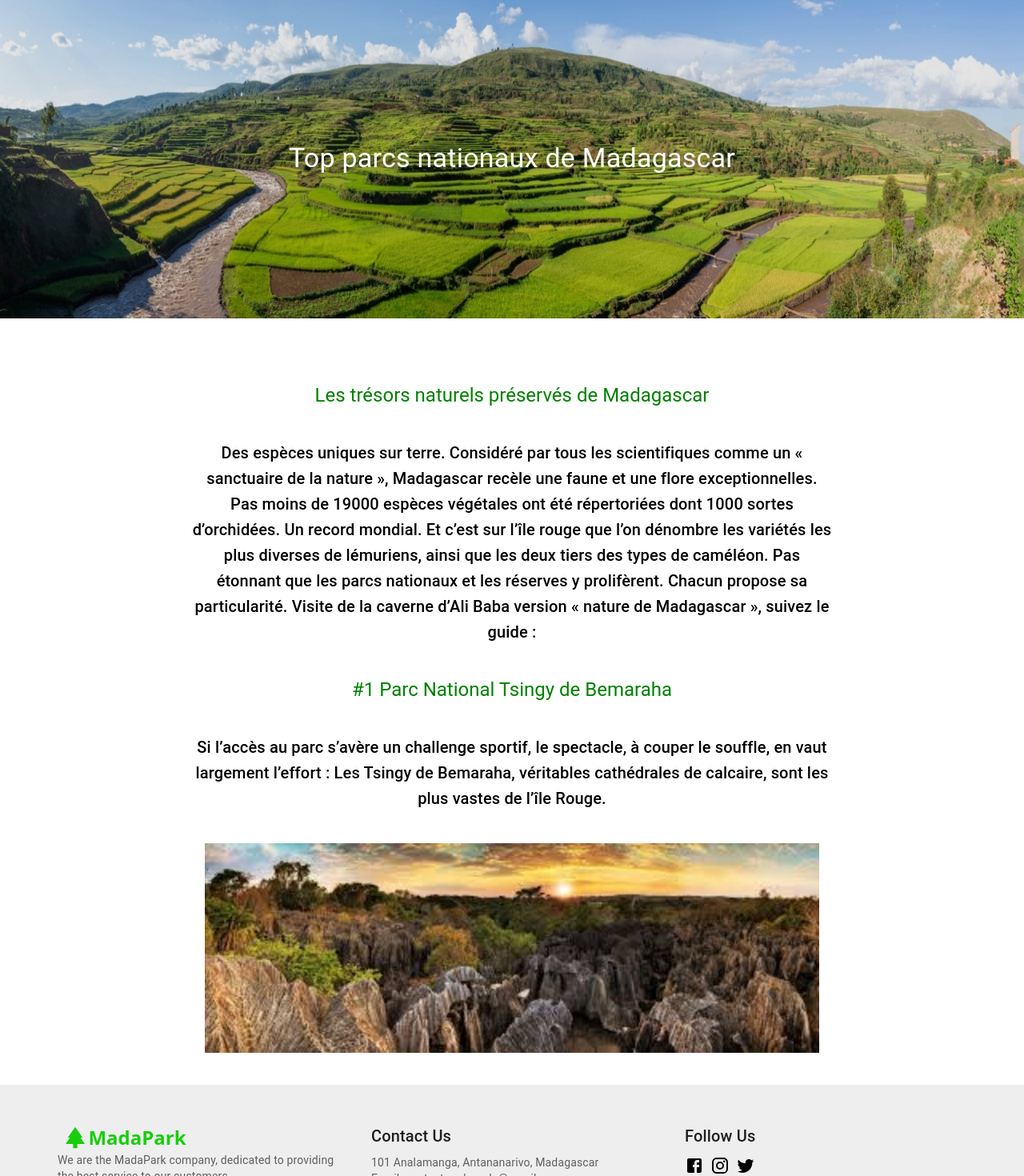
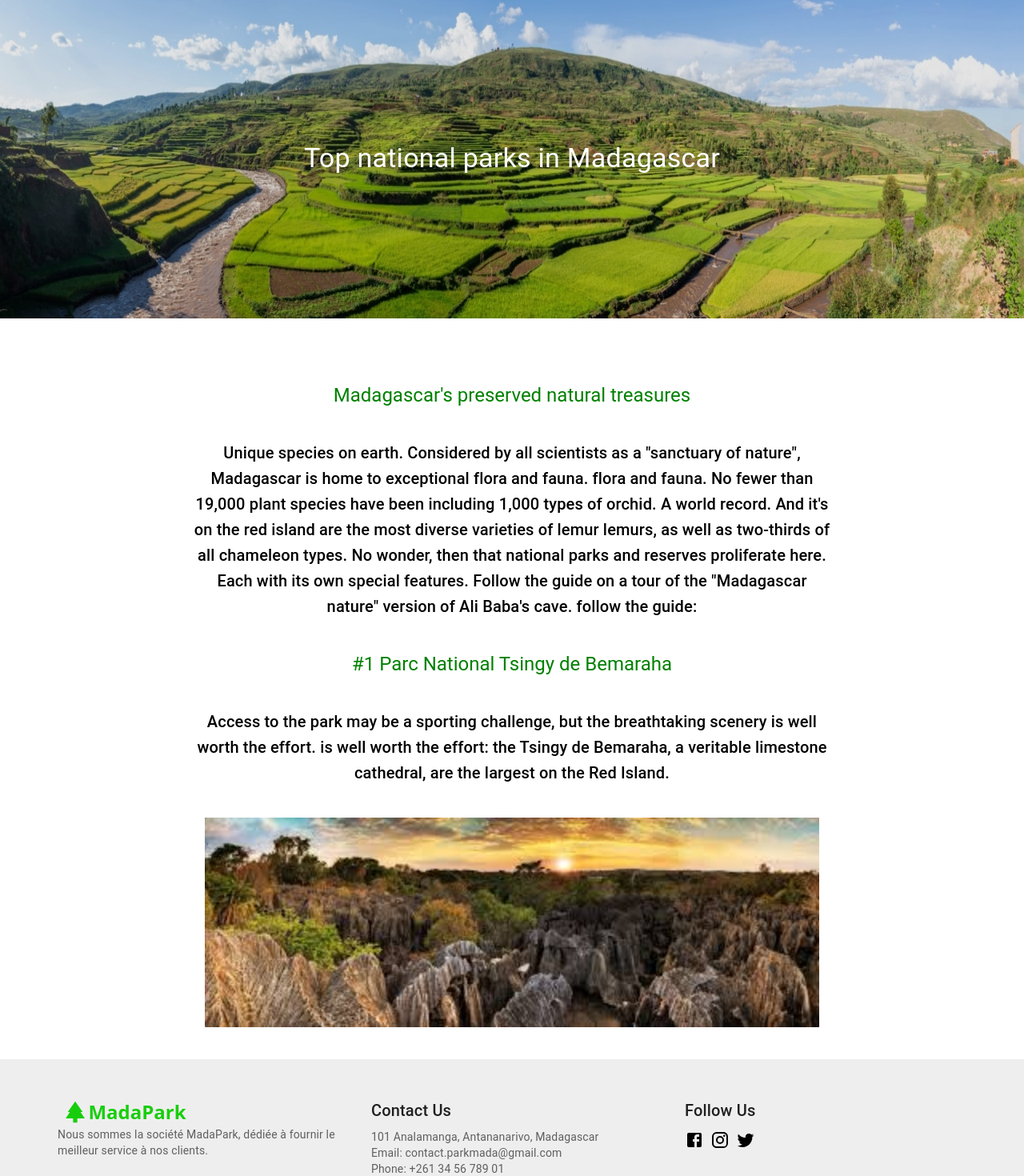
Before and after one commit to GestionDePark/Park-Management-Frontend, a React (Vite) app: page / in a window 1280 px wide. Shown: the part 48-1518 px from the top of the page at 80% size. Built offline with nearby package versions, Linux system fonts and the light colour scheme.

Commit message:
chore: translated visitor to english

```diff
--- a/src/pages/Visitor/Container/Container.tsx
+++ b/src/pages/Visitor/Container/Container.tsx
@@ -7,7 +7,7 @@ const Container = () => {
       {' '}
       {/* Ajoutez du padding de 2 unités (par exemple) */}
       <Typography color="green" variant="h5" textAlign="center">
-        Les trésors naturels préservés de Madagascar
+        Madagascar's preserved natural treasures
       </Typography>
       <Typography
         pt={5}
@@ -18,15 +18,15 @@ const Container = () => {
         variant="h6"
         textAlign="center"
       >
-        Des espèces uniques sur terre. Considéré par tous les scientifiques
-        comme un « sanctuaire de la nature », Madagascar recèle une faune et une
-        flore exceptionnelles. Pas moins de 19000 espèces végétales ont été
-        répertoriées dont 1000 sortes d’orchidées. Un record mondial. Et c’est
-        sur l’île rouge que l’on dénombre les variétés les plus diverses de
-        lémuriens, ainsi que les deux tiers des types de caméléon. Pas étonnant
-        que les parcs nationaux et les réserves y prolifèrent. Chacun propose sa
-        particularité. Visite de la caverne d’Ali Baba version « nature de
-        Madagascar », suivez le guide :
+        Unique species on earth. Considered by all scientists as a "sanctuary of
+        nature", Madagascar is home to exceptional flora and fauna. flora and
+        fauna. No fewer than 19,000 plant species have been including 1,000
+        types of orchid. A world record. And it's on the red island are the most
+        diverse varieties of lemur lemurs, as well as two-thirds of all
+        chameleon types. No wonder, then that national parks and reserves
+        proliferate here. Each with its own special features. Follow the guide
+        on a tour of the "Madagascar nature" version of Ali Baba's cave. follow
+        the guide:
       </Typography>
       <Typography color="green" variant="h5" textAlign="center">
         #1 Parc National Tsingy de Bemaraha
@@ -40,9 +40,10 @@ const Container = () => {
         variant="h6"
         textAlign="center"
       >
-        Si l’accès au parc s’avère un challenge sportif, le spectacle, à couper
-        le souffle, en vaut largement l’effort : Les Tsingy de Bemaraha,
-        véritables cathédrales de calcaire, sont les plus vastes de l’île Rouge.
+        Access to the park may be a sporting challenge, but the breathtaking
+        scenery is well worth the effort. is well worth the effort: the Tsingy
+        de Bemaraha, a veritable limestone cathedral, are the largest on the Red
+        Island.
       </Typography>
       <Box mb={5} className="flex justify-center">
         <img
--- a/src/pages/Visitor/Container/Facebody.tsx
+++ b/src/pages/Visitor/Container/Facebody.tsx
@@ -32,7 +32,7 @@ const FaceBody = () => {
         >
           {/* Texte */}
           <Typography color="white" variant="h4" textAlign="center">
-            Top parcs nationaux de Madagascar
+            Top national parks in Madagascar
           </Typography>
         </Box>
       </Box>
--- a/src/pages/Visitor/Container/Facefoot.tsx
+++ b/src/pages/Visitor/Container/Facefoot.tsx
@@ -23,8 +23,8 @@ const Facefoot = () => {
           <Grid item xs={12} sm={4}>
             <AppLogo />
             <Typography variant="body2" color="text.secondary">
-              We are the MadaPark company, dedicated to providing the best
-              service to our customers.
+              Nous sommes la société MadaPark, dédiée à fournir le meilleur
+              service à nos clients.
             </Typography>
           </Grid>
           <Grid item xs={12} sm={4}>
```
